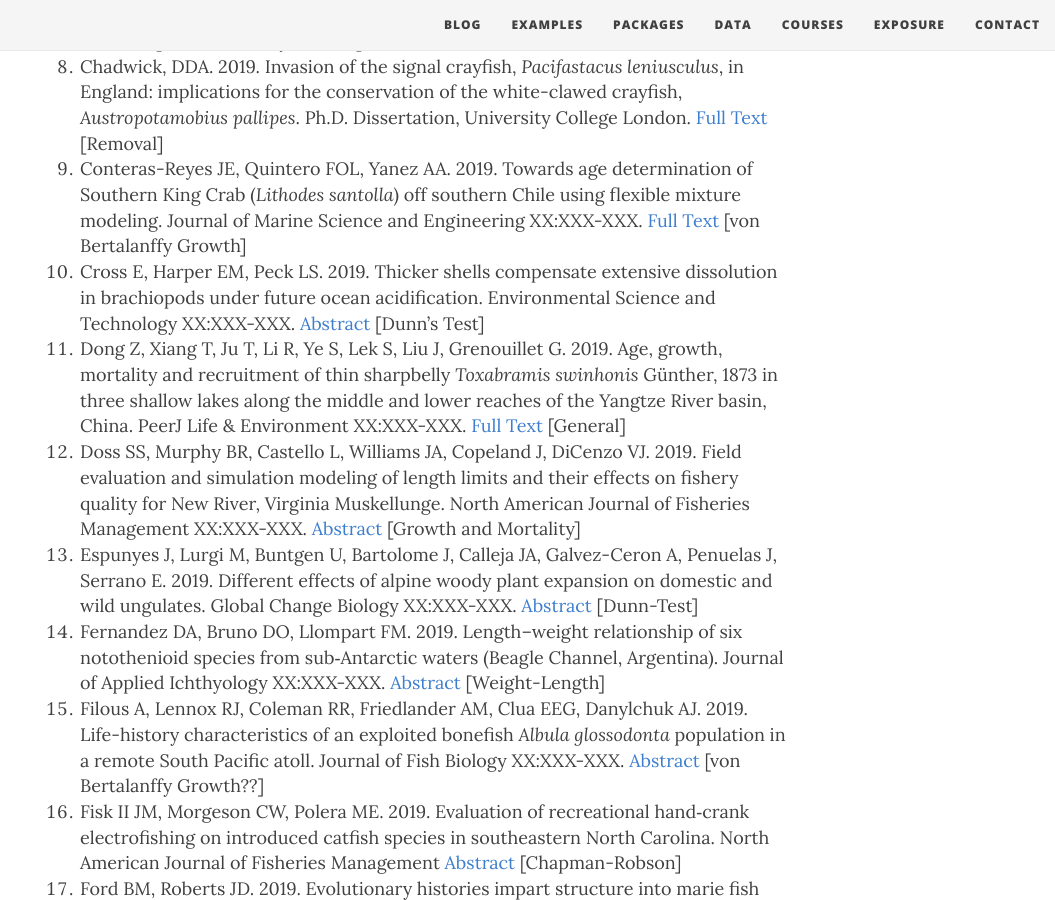
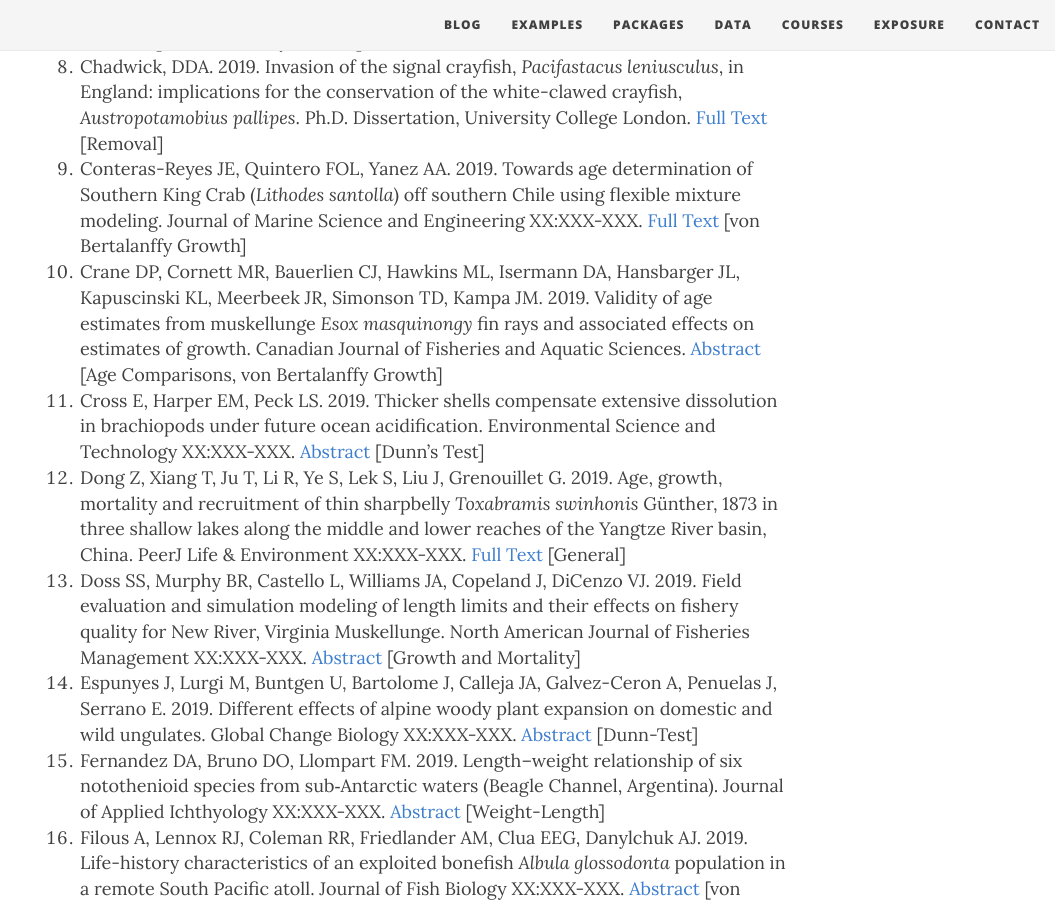
Before and after one commit to droglenc/fishR, a Jekyll site: the page built from exposure/exposure-citations19.md, in a window 1280 px wide and 900 px high, scrolled down 987 px. Shown: the whole window, without its empty margins (225-1280 px from the left). Built offline with Jekyll 4.4.1, drawn with Linux system fonts in a browser that asks for light colours; nearby versions of some CDN libraries; some of the changed lines change nothing that is shown.

Commit message:
Update exposure-citations19.md

```diff
--- a/exposure/exposure-citations19.md
+++ b/exposure/exposure-citations19.md
@@ -5,7 +5,7 @@ subtitle: fishR and FSA is Being Used!!
 css: "/css/exposure-citation.css"
 ---
 
-The [**IFAR** book](http://derekogle.com/IFAR/), **fishR** website, or the **FSA** package were cited in the following <span id="contact-div">64</span> publications.
+The [**IFAR** book](http://derekogle.com/IFAR/), **fishR** website, or the **FSA** package were cited in the following <span id="contact-div">65</span> publications.
 
 1. Aslan CE, Shiels AB, Haines W, Liang CT. 2019. Non‐native insects dominate daytime pollination in a high‐elevation Hawaiian dryland ecosystem. American Journal of Botany XX:XXX-XXX. [Abstract](https://bsapubs.onlinelibrary.wiley.com/doi/abs/10.1002/ajb2.1233) [???]
 1. Altenritter ME, Walthier BD. 2019. The legacy of hypoxia: tracking carryover effects of low oxygen exposure in a demersal fish using geochemical tracers. Transactions of the American Fisheries Society XX:XXX-XXX. [Abstract](https://afspubs.onlinelibrary.wiley.com/doi/abs/10.1002/tafs.10159) [von Bertalanffy Growth]
@@ -17,6 +17,7 @@ amphibian conservation. Aquatic Conservation: Marine and Freshwater Ecosystems X
 1. Carson HS, Morin DJ, Bouma TV, Ulrich M, Sizemore R. 2019. The survival of hatchery‐origin Pinto Abalone *Haliotis kamtschatkana* released into Washington waters. Aquatic Conservation: Marine and Freshwater Ecosystems XX:XXX-XXX. [Abstract](https://onlinelibrary.wiley.com/doi/abs/10.1002/aqc.3004) [von Bertalanffy Growth]
 1. Chadwick, DDA. 2019. Invasion of the signal crayfish, *Pacifastacus leniusculus*, in England: implications for the conservation of the white-clawed crayfish, *Austropotamobius pallipes*. Ph.D. Dissertation, University College London. [Full Text](http://discovery.ucl.ac.uk/10072844/1/D%20Chadwick%20Thesis.pdf) [Removal]
 1. Conteras-Reyes JE, Quintero FOL, Yanez AA. 2019. Towards age determination of Southern King Crab (*Lithodes santolla*) off southern Chile using flexible mixture modeling. Journal of Marine Science and Engineering XX:XXX-XXX. [Full Text](https://www.researchgate.net/publication/329586900_Towards_Age_Determination_of_Southern_King_Crab_Lithodes_santolla_Off_Southern_Chile_Using_Flexible_Mixture_Modeling/references) [von Bertalanffy Growth]
+1. Crane DP, Cornett MR, Bauerlien CJ, Hawkins ML, Isermann DA, Hansbarger JL, Kapuscinski KL, Meerbeek JR, Simonson TD, Kampa JM. 2019. Validity of age estimates from muskellunge *Esox masquinongy* fin rays and associated effects on estimates of growth. Canadian Journal of Fisheries and Aquatic Sciences. [Abstract](https://www.nrcresearchpress.com/doi/abs/10.1139/cjfas-2018-0404) [Age Comparisons, von Bertalanffy Growth]
 1. Cross E, Harper EM, Peck LS. 2019. Thicker shells compensate extensive dissolution in brachiopods under future ocean acidification. Environmental Science and Technology XX:XXX-XXX. [Abstract](https://pubs.acs.org/doi/abs/10.1021/acs.est.9b00714) [Dunn's Test]
 1. Dong Z, Xiang T, Ju T, Li R, Ye S, Lek S, Liu J, Grenouillet G. 2019. Age, growth, mortality and recruitment of thin sharpbelly *Toxabramis swinhonis* Günther, 1873 in three shallow lakes along the middle and lower reaches of the Yangtze River basin, China. PeerJ Life & Environment XX:XXX-XXX. [Full Text](https://peerj.com/articles/6772/) [General]
 1. Doss SS, Murphy BR, Castello L, Williams JA, Copeland J, DiCenzo VJ. 2019. Field evaluation and simulation modeling of length limits and their effects on fishery quality for New River, Virginia Muskellunge. North American Journal of Fisheries Management XX:XXX-XXX. [Abstract](https://afspubs.onlinelibrary.wiley.com/doi/abs/10.1002/nafm.10251) [Growth and Mortality]
```
